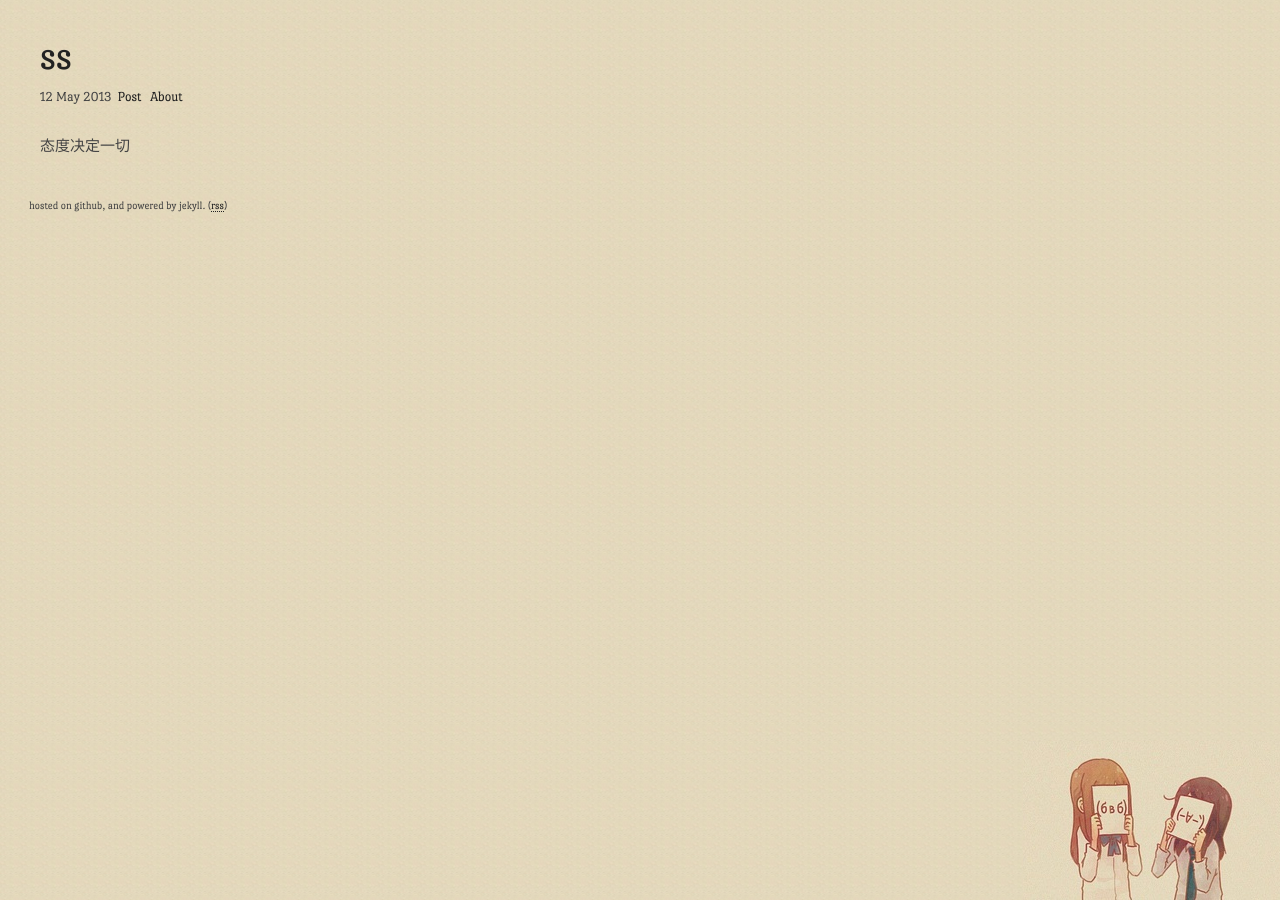
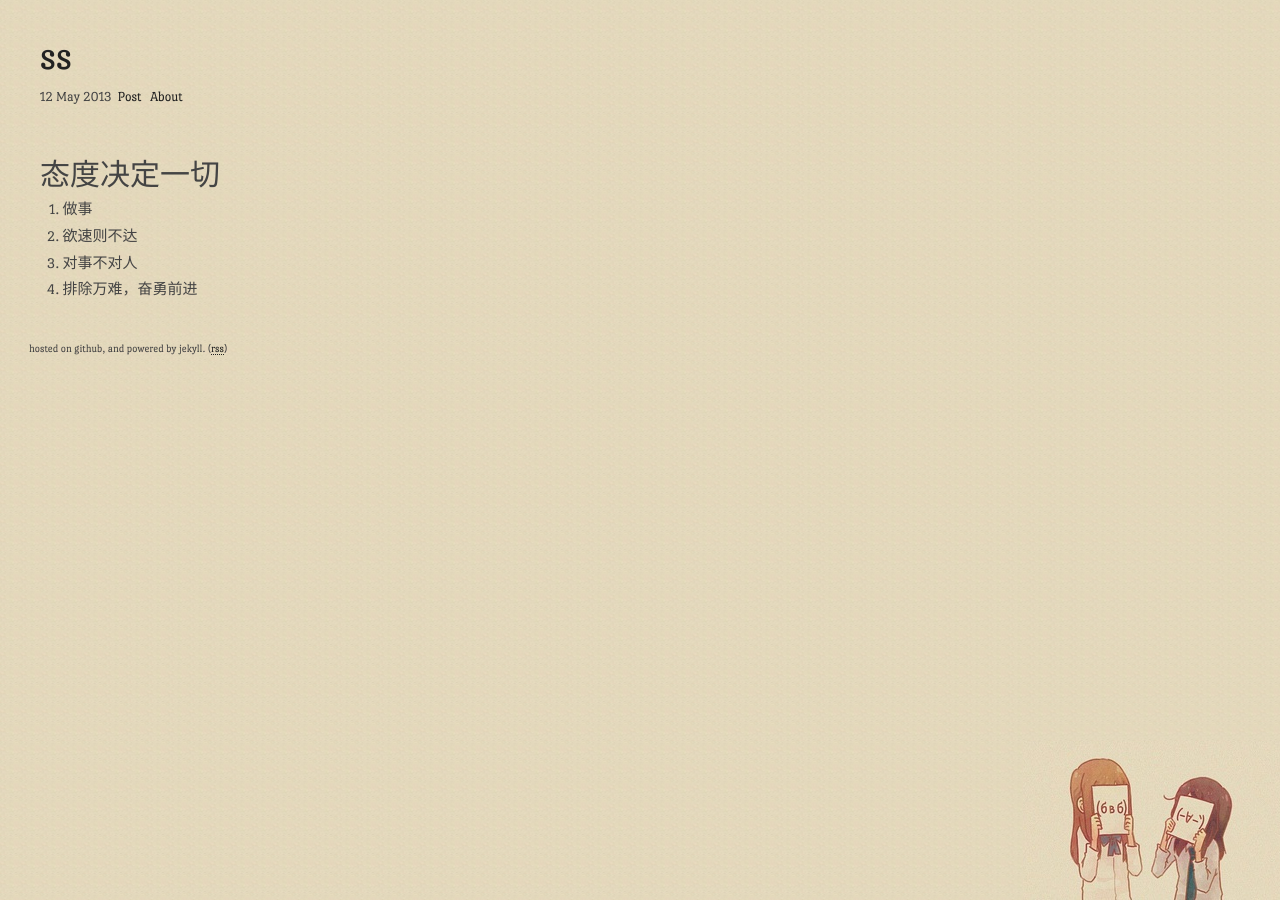
Before and after one commit to AllenYon/LinkYan.github.io, a Jekyll site: the page built from _posts/2013-05-12-sss.md, in a window 1280 px wide. Built offline with Jekyll 4.4.1, drawn with Linux system fonts in a browser that asks for light colours; Markdown is read by kramdown in place of the engine named in the settings; comment, search, counter and statistics services are not loaded.

Commit message:
Update 2013-05-12-sss.md

```diff
--- a/_posts/2013-05-12-sss.md
+++ b/_posts/2013-05-12-sss.md
@@ -3,4 +3,8 @@ layout: post
 title: "ss"
 ---
 
-态度决定一切
+## 态度决定一切
+1. 做事
+2. 欲速则不达
+3. 对事不对人
+4. 排除万难，奋勇前进
```
